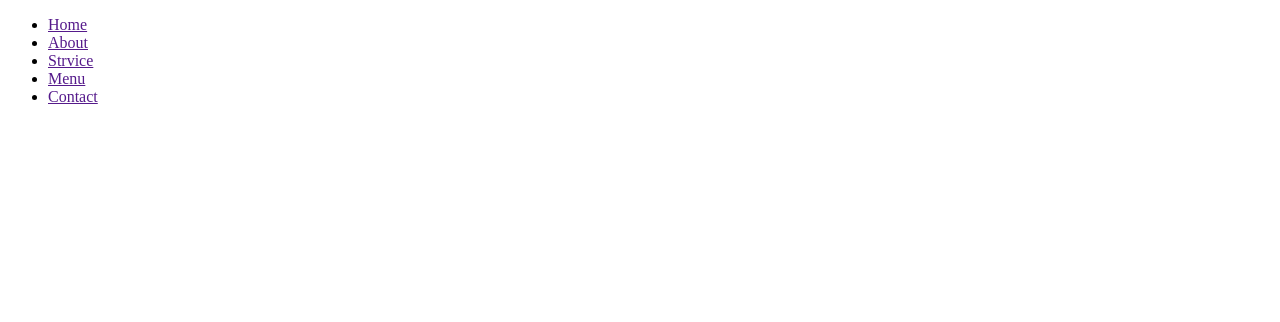
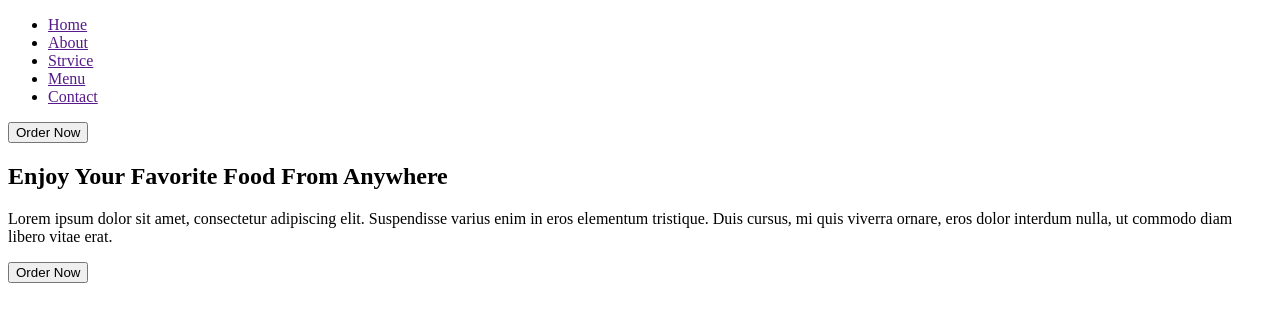
Before and after one commit to Jarylov/food-delivery, a plain HTML site: page index.html in a window 1280 px wide. Drawn offline with Linux system fonts and the light colour scheme.

Commit message:
Update index.html

```diff
--- a/index.html
+++ b/index.html
@@ -16,11 +16,18 @@
         <li><a href="">Menu</a></li>
         <li><a href="">Contact</a></li>
       </ul>
-
+      <button type="button">Order Now</button>
     </header>
     <main>
       <!-- section Hero -->
-      <section class="hero"></section>
+      <section class="hero">
+        <h1>Enjoy Your Favorite Food From Anywhere</h1>
+        <p>Lorem ipsum dolor sit amet, consectetur adipiscing elit.
+          Suspendisse varius enim in eros elementum tristique. Duis
+        cursus, mi quis viverra ornare, eros dolor interdum nulla,
+         ut commodo diam libero vitae erat.</p>
+        <button type="button">Order Now</button>
+      </section>
       <!-- section offerings -->
       <section class="offerings"></section>
       <!-- section favorites -->
```
